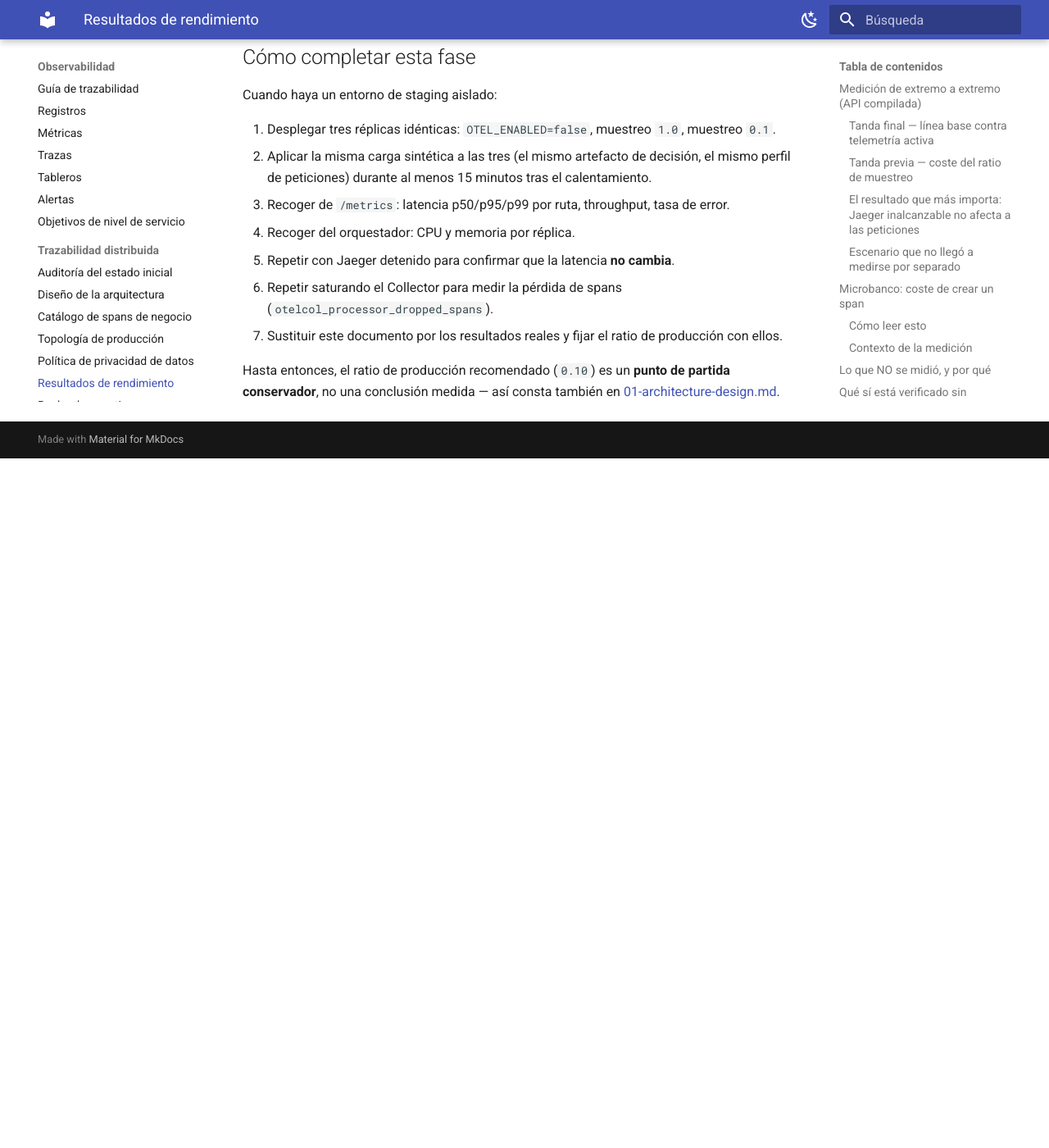
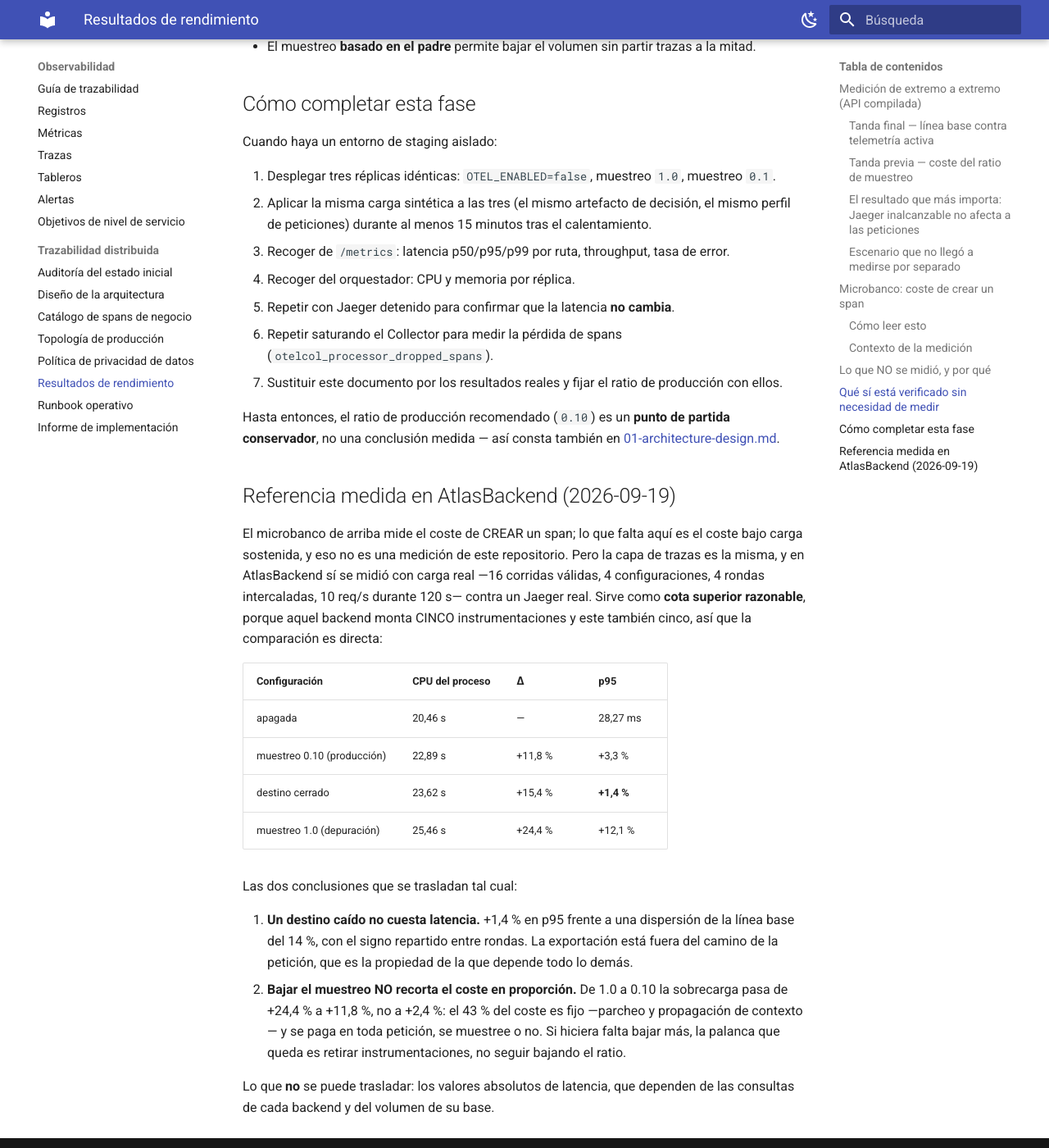
Before and after one commit to PabloArauzCaballero/AtlasDecisionEngineBackend, an MkDocs documentation site: the page built from docs/observability/05-performance-results.md, in a window 1280 px wide and 1400 px high, scrolled down 4274 px. Shown: the whole window at 82% size. Built offline with MkDocs 1.6.1 and Material for MkDocs 9.7.7, drawn with Linux system fonts in a browser that asks for light colours; before the commit the page ends 4833 px from its top, so only the background shows below that.

Commit message:
docs(observabilidad): traer la medición de coste hecha en AtlasBackend
Este repositorio no tiene arnés de carga y su Fase 22 decía sólo «pendiente», que es cierto pero
poco útil: la capa de trazas es la MISMA que la de AtlasBackend, donde sí se midió con carga
real (16 corridas válidas, 4 configuraciones, 4 rondas intercaladas, 10 req/s durante 120 s
contra un Jaeger real). Se trae como cota superior, dicho explícitamente que no es una medición
propia y que los valores absolutos de latencia no se trasladan.

Las dos conclusiones que sí se trasladan:

1. Un destino caído no cuesta latencia: +1,4 % en p95 frente a una dispersión de la línea base
   del 14 %, con el signo repartido entre rondas. Exportar está fuera del camino de la petición.
2. Bajar el muestreo NO recorta el coste en proporción: de 1.0 a 0.10 la sobrecarga pasa de
   +24,4 % a +11,8 %, no a +2,4 %, porque el 43 % del coste es fijo (parcheo y propagación de
   contexto) y se paga en toda petición. Si hiciera falta bajar más, la palanca que queda es
   retirar instrumentaciones, no seguir bajando el ratio.

Co-Authored-By: Claude Opus 5 (1M context) <noreply@anthropic.com>

````diff
--- a/docs/observability/05-performance-results.md
+++ b/docs/observability/05-performance-results.md
@@ -25,10 +25,10 @@ concurrencia 4, sobre una ruta que atraviesa el pipeline completo sin escribir e
 
 Mismo binario, misma máquina, ejecuciones consecutivas, 300 peticiones cada una:
 
-| Escenario | media | p50 | p95 | p99 | máx | req/s | errores |
-| --- | ---: | ---: | ---: | ---: | ---: | ---: | ---: |
-| **`OTEL_ENABLED=false`** (línea base) | 54,15 ms | 48,99 ms | 95,45 ms | 128,00 ms | 139,92 ms | 73,3 | **0** |
-| **`OTEL_ENABLED=true`**, muestreo 100 % | 84,12 ms | 63,24 ms | 160,66 ms | 558,50 ms | 572,66 ms | 46,9 | **0** |
+| Escenario                               |    media |      p50 |       p95 |       p99 |       máx | req/s | errores |
+| --------------------------------------- | -------: | -------: | --------: | --------: | --------: | ----: | ------: |
+| **`OTEL_ENABLED=false`** (línea base)   | 54,15 ms | 48,99 ms |  95,45 ms | 128,00 ms | 139,92 ms |  73,3 |   **0** |
+| **`OTEL_ENABLED=true`**, muestreo 100 % | 84,12 ms | 63,24 ms | 160,66 ms | 558,50 ms | 572,66 ms |  46,9 |   **0** |
 
 **Sobrecarga medida con muestreo al 100 %:** +29,97 ms de media (**+55 %**), +14,25 ms en p50
 (**+29 %**), y **−36 % de throughput**.
@@ -48,10 +48,10 @@ ratio de producción no debe ser 1.0.**
 
 Medida antes, con 400 peticiones y la máquina más cargada:
 
-| Escenario | media | p50 | p95 | p99 | req/s | errores |
-| --- | ---: | ---: | ---: | ---: | ---: | ---: |
-| Muestreo **10 %** | 114,32 ms | 80,43 ms | 252,46 ms | 414,50 ms | 34,8 | **0** |
-| Muestreo **100 %** | 126,65 ms | 109,57 ms | 284,68 ms | 366,13 ms | 31,5 | **0** |
+| Escenario          |     media |       p50 |       p95 |       p99 | req/s | errores |
+| ------------------ | --------: | --------: | --------: | --------: | ----: | ------: |
+| Muestreo **10 %**  | 114,32 ms |  80,43 ms | 252,46 ms | 414,50 ms |  34,8 |   **0** |
+| Muestreo **100 %** | 126,65 ms | 109,57 ms | 284,68 ms | 366,13 ms |  31,5 |   **0** |
 
 Muestrear todo frente a una décima parte cuesta **+12,3 ms de media (+9,5 %)** y **−9,5 % de
 throughput**. Las magnitudes absolutas de esta tanda son mayores que las de la final porque la
@@ -63,8 +63,11 @@ respalda el ratio recomendado.
 Durante el escenario de muestreo al 100 %, el exportador **agotó su timeout** contra Jaeger:
 
 ```json
-{"name":"Error","message":"Request timed out",
- "stack":"Error: Request timed out\n    at ClientRequest.<anonymous> (.../otlp-exporter-base/.../http-transport-utils.js:112:24)"}
+{
+  "name": "Error",
+  "message": "Request timed out",
+  "stack": "Error: Request timed out\n    at ClientRequest.<anonymous> (.../otlp-exporter-base/.../http-transport-utils.js:112:24)"
+}
 ```
 
 En esa misma ejecución la API sirvió **400 peticiones con 0 errores** y un p99 de 366 ms. Es la
@@ -74,19 +77,19 @@ la decisión**.
 
 ### Escenario que no llegó a medirse por separado
 
-| Escenario | Motivo |
-| --- | --- |
+| Escenario                                | Motivo                                                                                                                                                                                                                                                                                                      |
+| ---------------------------------------- | ----------------------------------------------------------------------------------------------------------------------------------------------------------------------------------------------------------------------------------------------------------------------------------------------------------- |
 | Telemetría activa con Jaeger **apagado** | Un primer intento no arrancó (`Connection terminated due to connection timeout` contra PostgreSQL, máquina saturada). No se repitió porque el comportamiento que iba a verificar **ya quedó demostrado**: el timeout del exportador descrito arriba ocurrió con la API sirviendo 400 peticiones y 0 errores |
 
 ## Microbanco: coste de crear un span
 
 Microbanco de creación y cierre de un span con dos atributos, 20 000 iteraciones por escenario.
 
-| Escenario | p50 | p95 | p99 |
-| --- | ---: | ---: | ---: |
-| **A.** Sin SDK (`OTEL_ENABLED=false`) | 0,90 µs | 2,90 µs | 6,50 µs |
+| Escenario                                              |      p50 |       p95 |         p99 |
+| ------------------------------------------------------ | -------: | --------: | ----------: |
+| **A.** Sin SDK (`OTEL_ENABLED=false`)                  |  0,90 µs |   2,90 µs |     6,50 µs |
 | **B.** SDK activo, muestreo 1.0, `SimpleSpanProcessor` | 36,80 µs | 163,20 µs | 1 705,60 µs |
-| **C.** SDK activo, span **no** muestreado | 10,20 µs | 20,30 µs | 258,70 µs |
+| **C.** SDK activo, span **no** muestreado              | 10,20 µs |  20,30 µs |   258,70 µs |
 
 Comando exacto:
 
@@ -111,22 +114,22 @@ node --input-type=module -e "...bench de 20000 iteraciones por escenario..."
 
 ### Contexto de la medición
 
-| | |
-| --- | --- |
-| Node | v24.18.1 |
-| Plataforma | Windows 11, Docker Desktop |
+|                   |                                                           |
+| ----------------- | --------------------------------------------------------- |
+| Node              | v24.18.1                                                  |
+| Plataforma        | Windows 11, Docker Desktop                                |
 | Carga concurrente | **Alta** — suite de pruebas y seis contenedores en marcha |
-| Iteraciones | 20 000 por escenario |
+| Iteraciones       | 20 000 por escenario                                      |
 
 ## Lo que NO se midió, y por qué
 
-| Medición pendiente | Por qué no se hizo |
-| --- | --- |
-| CPU y memoria del proceso | Igual: sin aislamiento, la atribución de consumo no es defendible |
-| Throughput (peticiones/s) | Ídem |
-| Tiempo de arranque y de cierre | Medible, pero sin valor sin las anteriores |
-| Pérdida de spans con el Collector saturado | Requiere desplegar el Collector y provocar la saturación |
-| Uso de red del exportador | Requiere la prueba de carga |
+| Medición pendiente                         | Por qué no se hizo                                                |
+| ------------------------------------------ | ----------------------------------------------------------------- |
+| CPU y memoria del proceso                  | Igual: sin aislamiento, la atribución de consumo no es defendible |
+| Throughput (peticiones/s)                  | Ídem                                                              |
+| Tiempo de arranque y de cierre             | Medible, pero sin valor sin las anteriores                        |
+| Pérdida de spans con el Collector saturado | Requiere desplegar el Collector y provocar la saturación          |
+| Uso de red del exportador                  | Requiere la prueba de carga                                       |
 
 **Ninguna de estas se ha estimado ni inventado.**
 
@@ -159,3 +162,31 @@ Cuando haya un entorno de staging aislado:
 Hasta entonces, el ratio de producción recomendado (`0.10`) es un **punto de partida
 conservador**, no una conclusión medida — así consta también en
 [01-architecture-design.md](01-architecture-design.md).
+
+## Referencia medida en AtlasBackend (2026-09-19)
+
+El microbanco de arriba mide el coste de CREAR un span; lo que falta aquí es el coste bajo
+carga sostenida, y eso no es una medición de este repositorio. Pero la capa de trazas es la misma, y en AtlasBackend sí se midió con carga real
+—16 corridas válidas, 4 configuraciones, 4 rondas intercaladas, 10 req/s durante 120 s— contra
+un Jaeger real. Sirve como **cota superior razonable**, porque aquel backend monta CINCO
+instrumentaciones y este también cinco, así que la comparación es directa:
+
+| Configuración              | CPU del proceso | Δ       | p95        |
+| -------------------------- | --------------- | ------- | ---------- |
+| apagada                    | 20,46 s         | —       | 28,27 ms   |
+| muestreo 0.10 (producción) | 22,89 s         | +11,8 % | +3,3 %     |
+| destino cerrado            | 23,62 s         | +15,4 % | **+1,4 %** |
+| muestreo 1.0 (depuración)  | 25,46 s         | +24,4 % | +12,1 %    |
+
+Las dos conclusiones que se trasladan tal cual:
+
+1. **Un destino caído no cuesta latencia.** +1,4 % en p95 frente a una dispersión de la línea
+   base del 14 %, con el signo repartido entre rondas. La exportación está fuera del camino de
+   la petición, que es la propiedad de la que depende todo lo demás.
+2. **Bajar el muestreo NO recorta el coste en proporción.** De 1.0 a 0.10 la sobrecarga pasa de
+   +24,4 % a +11,8 %, no a +2,4 %: el 43 % del coste es fijo —parcheo y propagación de
+   contexto— y se paga en toda petición, se muestree o no. Si hiciera falta bajar más, la
+   palanca que queda es retirar instrumentaciones, no seguir bajando el ratio.
+
+Lo que **no** se puede trasladar: los valores absolutos de latencia, que dependen de las
+consultas de cada backend y del volumen de su base.
````
